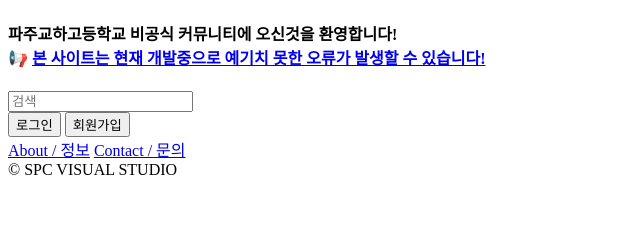
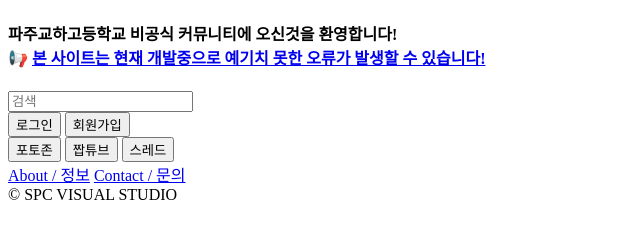
Before and after one commit to HaeengIn/ghub, a plain HTML site: page index.html in a window 1280 px wide. Shown: the whole page, without its empty margins (0-640 px from the left). Drawn offline with Linux system fonts and the light colour scheme.

Commit message:
add 3 channels

```diff
--- a/index.html
+++ b/index.html
@@ -19,6 +19,12 @@
             <input type="button" name="login" id="login" value="로그인" onclick="location.href='login/login.html'" />
             <input type="button" name="signin" id="signin" value="회원가입" onclick="location.href='signin/signin.html'" />
         </div>
+        <div class="channels">
+            <button type="button" class="photo" onclick="location.href='channels/photo.html'">포토존</button>
+            <button type="button" class="video" onclick="location.href='channels/video.html'">짭튜브</button>
+            <button type="button" class="threads" onclick="location.href='channels/threads.html'">스레드</button>
+        </div>
+
         <div class="support">
             <a href="support/about.html">About / 정보</a>
             <a href="support/contact.html">Contact / 문의</a>
```
Also changed, not shown: 1 other file.
